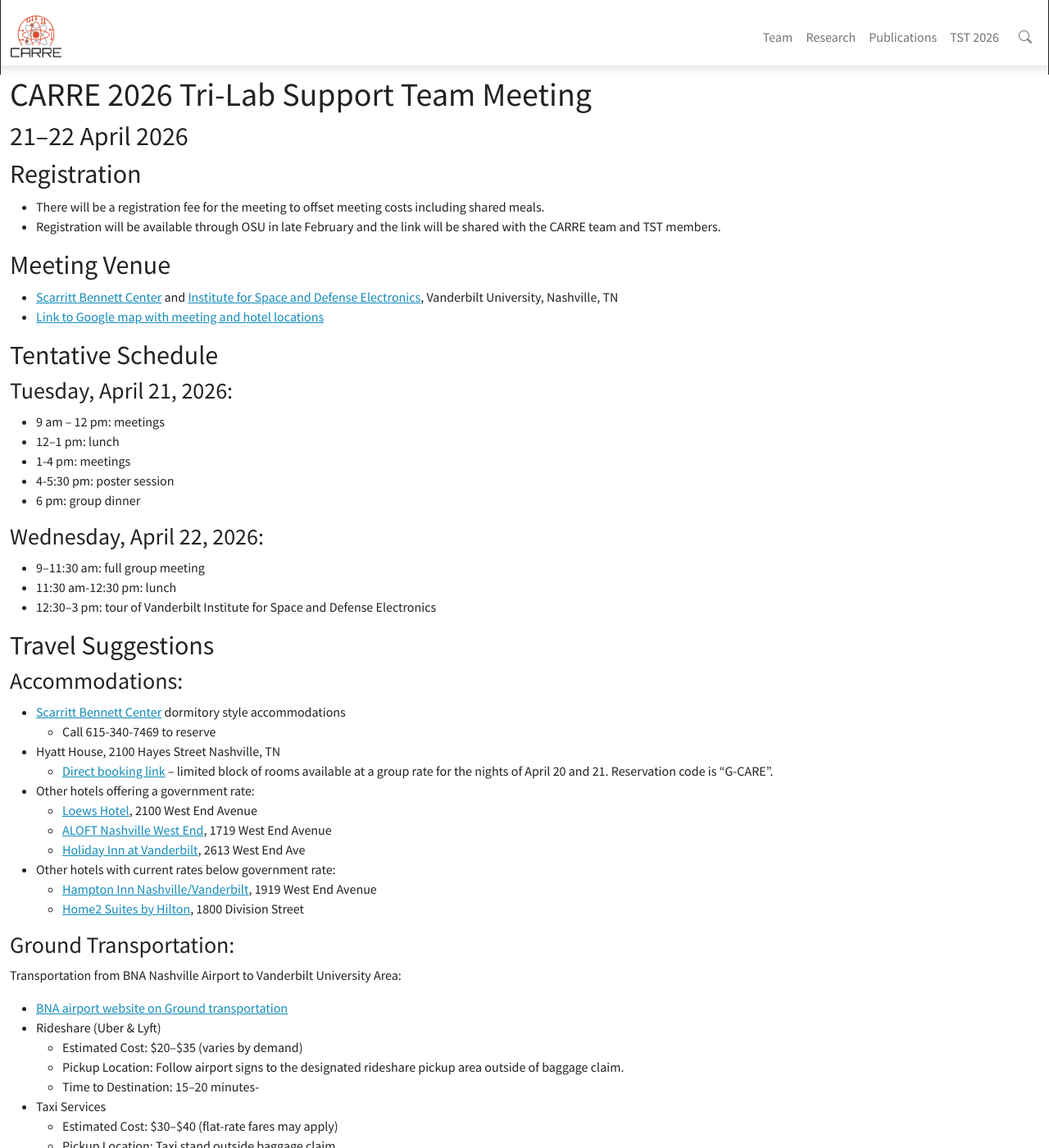
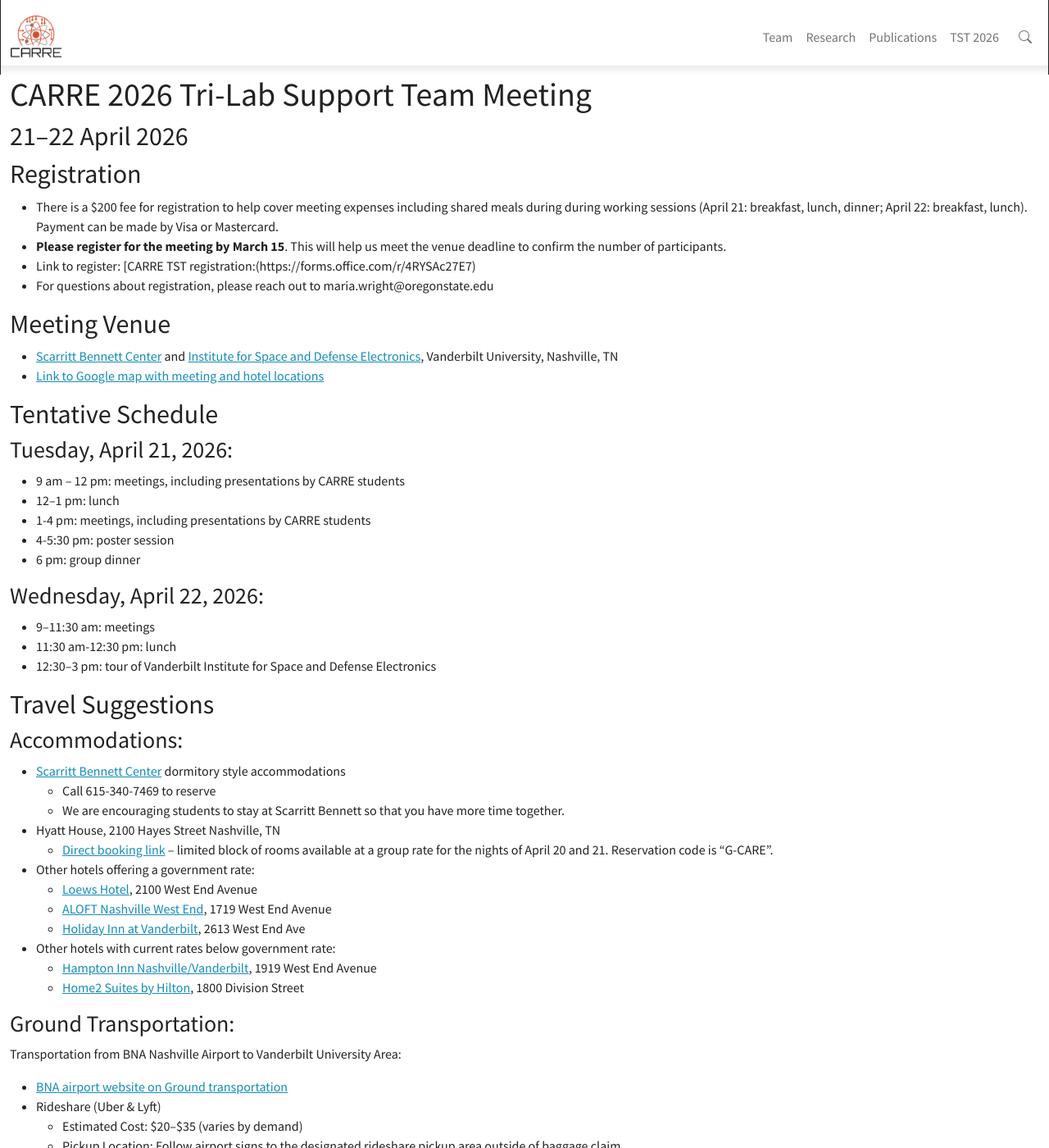
Before and after one commit to CARRE-PSAAP/CARRE-PSAAP.github.io, a Jekyll site: the page built from _pages/tst2026.md, in a window 1280 px wide and 1400 px high. Shown: the whole window at 82% size. Built offline with Jekyll 4.4.1, drawn with Linux system fonts in a browser that asks for light colours; nearby versions of some CDN libraries.

Commit message:
Update tst2026.md - registration info
added registration links and deadline and added suggestion for students to stay at the Scarritt Bennett Center

```diff
--- a/_pages/tst2026.md
+++ b/_pages/tst2026.md
@@ -12,10 +12,10 @@
 ## 21–22 April 2026
 
 ## Registration
-- There will be a registration fee for the meeting to offset meeting costs including shared
-meals.
-- Registration will be available through OSU in late February and the link will be shared
-with the CARRE team and TST members.
+- There is a $200 fee for registration to help cover meeting expenses including shared meals during during working sessions (April 21: breakfast, lunch, dinner; April 22: breakfast, lunch).  Payment can be made by Visa or Mastercard.
+- **Please register for the meeting by March 15**.  This will help us meet the venue deadline to confirm the number of participants.
+- Link to register: [CARRE TST registration:(https://forms.office.com/r/4RYSAc27E7)
+- For questions about registration, please reach out to maria.wright@oregonstate.edu
 
 ## Meeting Venue
 - [Scarritt Bennett Center](https://scarrittbennett.org/) and [Institute for Space and Defense Electronics](https://www.vanderbilt.edu/isde/), Vanderbilt University, Nashville, TN
@@ -24,14 +24,14 @@
 ## Tentative Schedule
 
 ### Tuesday, April 21, 2026:
-- 9 am – 12 pm:  meetings
+- 9 am – 12 pm:  meetings, including presentations by CARRE students
 - 12–1 pm: lunch
-- 1-4 pm: meetings
+- 1-4 pm: meetings, including presentations by CARRE students
 - 4-5:30 pm: poster session
 - 6 pm: group dinner
 
 ### Wednesday, April 22, 2026:
-- 9–11:30 am: full group meeting
+- 9–11:30 am: meetings
 - 11:30 am-12:30 pm: lunch
 - 12:30–3 pm: tour of Vanderbilt Institute for Space and Defense Electronics
 
@@ -39,6 +39,7 @@
 ### Accommodations:
 - [Scarritt Bennett Center](https://www.reseze.net/servlet/WebresShowAvailable?rwid=0115899b00e84cd04f413cb9fe68195fec5f3c&hotelid=1589&lang=en&arrivalDate=20260420&nightsStay=2&adults=1&children=0&age3=0&age4=0&numberRooms=1&buildingCodeRoomType=any%7Cany&numberRooms=1&rateCode=&groupId=&iataNumber=) dormitory style accommodations
   - Call 615-340-7469 to reserve
+  - We are encouraging students to stay at Scarritt Bennett so that you have more time together.
 - Hyatt House, 2100 Hayes Street Nashville, TN
   - [Direct booking link](https://www.hyatt.com/shop/rooms/bnaxw?location=Hyatt%20House%20Nashville%20at%20Vanderbilt&checkinDate=2026-04-20&checkoutDate=2026-04-21&rooms=1&adults=1&kids=0&corp_id=G-CARE) – limited block of rooms available at a group rate for the nights of April 20 and 21. Reservation code is “G-CARE”.
 - Other hotels offering a government rate:
```
